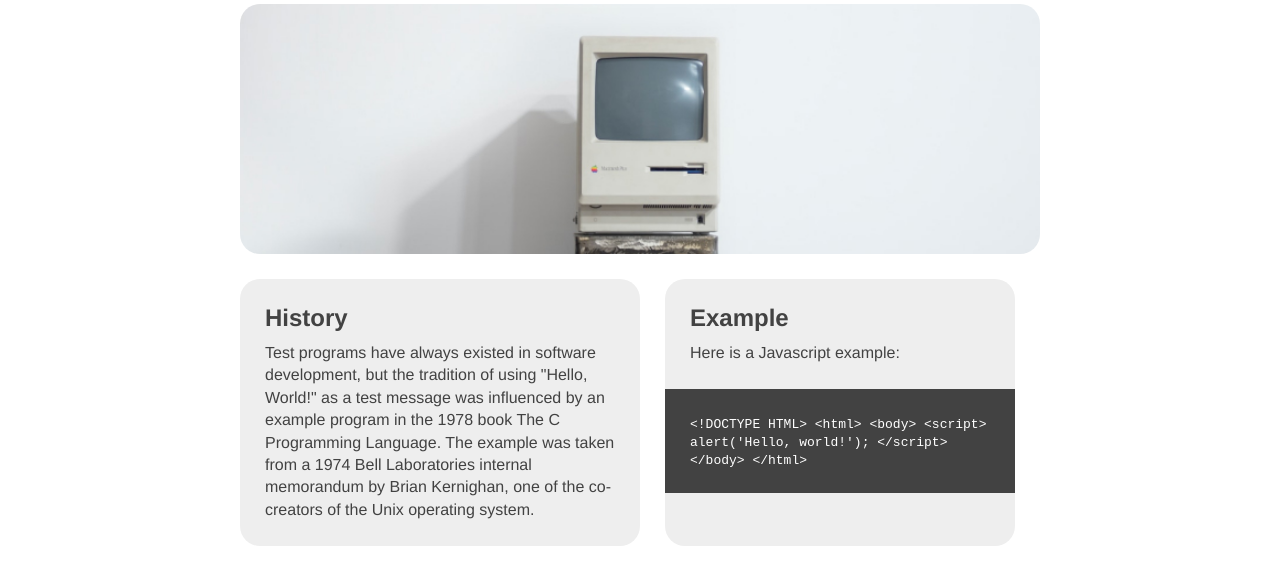
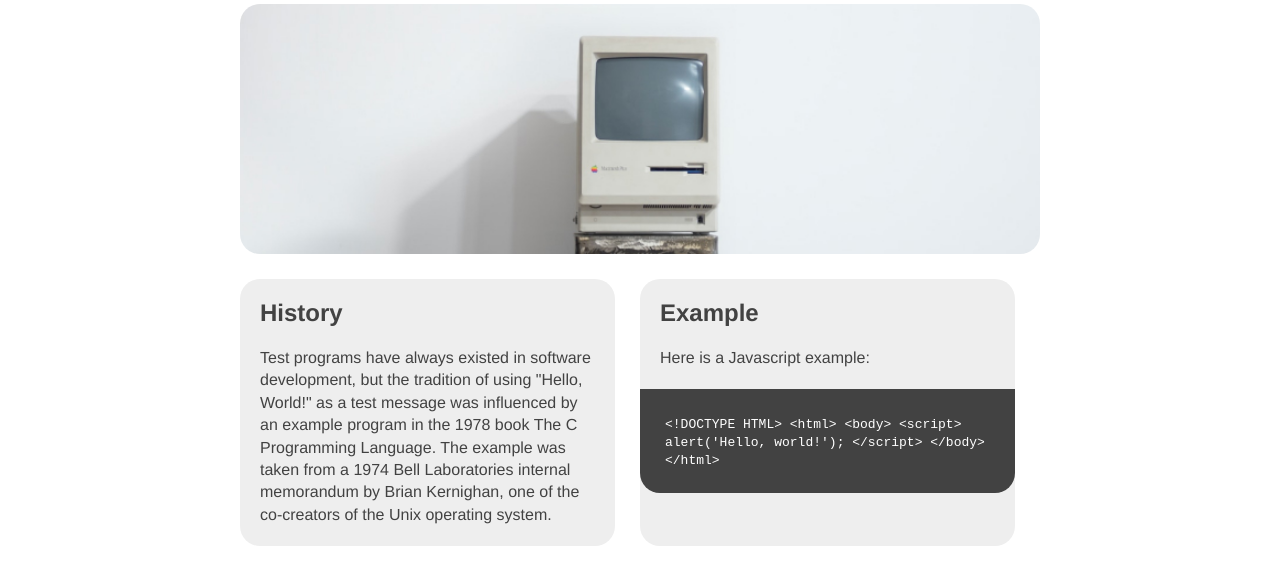
Before and after one commit to JaxH2003/Hello-World2, a plain HTML site: page index.html in a window 1280 px wide. Shown: the part 181-766 px from the top of the page. Drawn offline with Linux system fonts and the light colour scheme.

Commit message:
css for the information boxes

```diff
--- a/screen.css
+++ b/screen.css
@@ -29,24 +29,28 @@ main {
     flex-grow: 1;
     flex-basis: 0;
     background: #eee;
-    padding: 25px;
     border-radius: 20px;
     margin-top: 25px;
+}
+
+.Details section p {
+    margin: 20px;
+}
+.Details section h2 {
+margin: 20px;
 }
 
 .Details section.with-code {
     padding: 0;
 }
 
-div.code-copy {
-    padding: 25px;
-
-}
 
 div.code-html {
     padding: 25px;
     background: #424242;
     color: #fff;
+    border-bottom-left-radius: 20px;
+    border-bottom-right-radius: 20px;
 }
 
 img{
```
